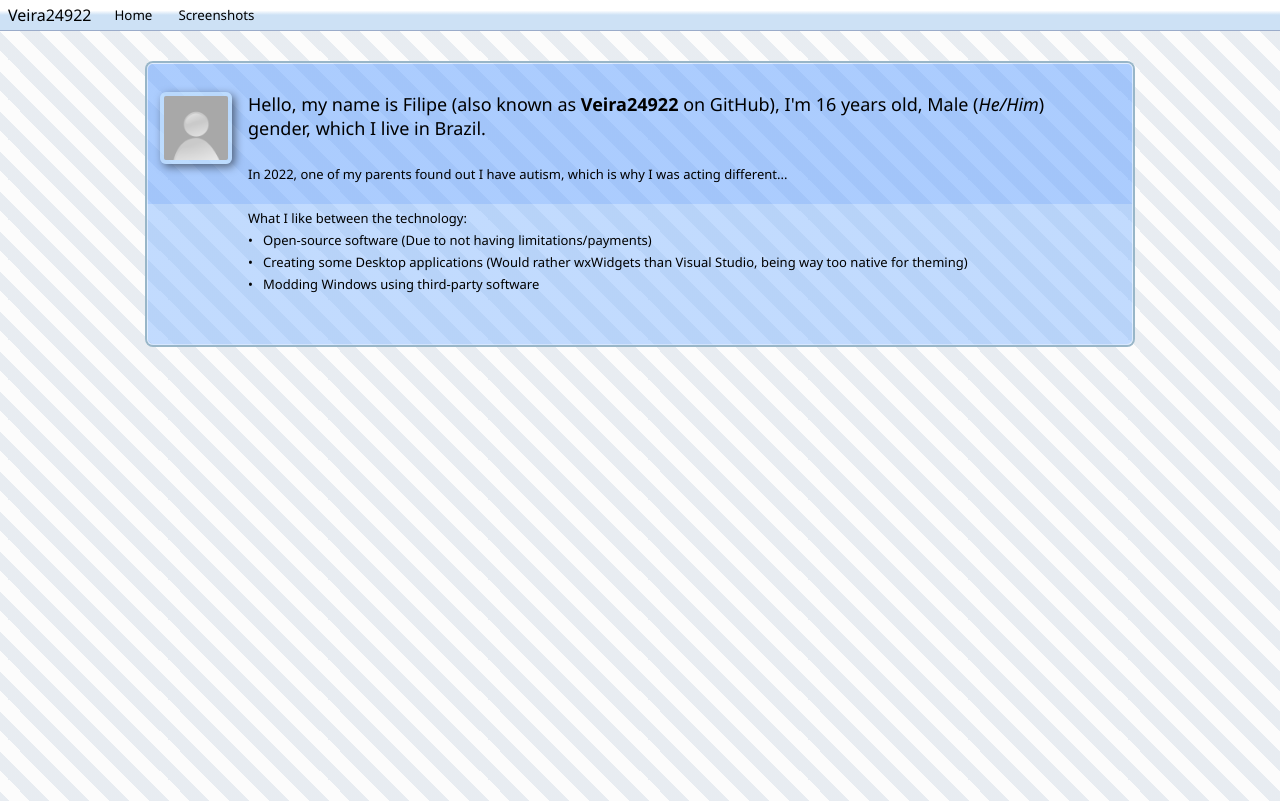
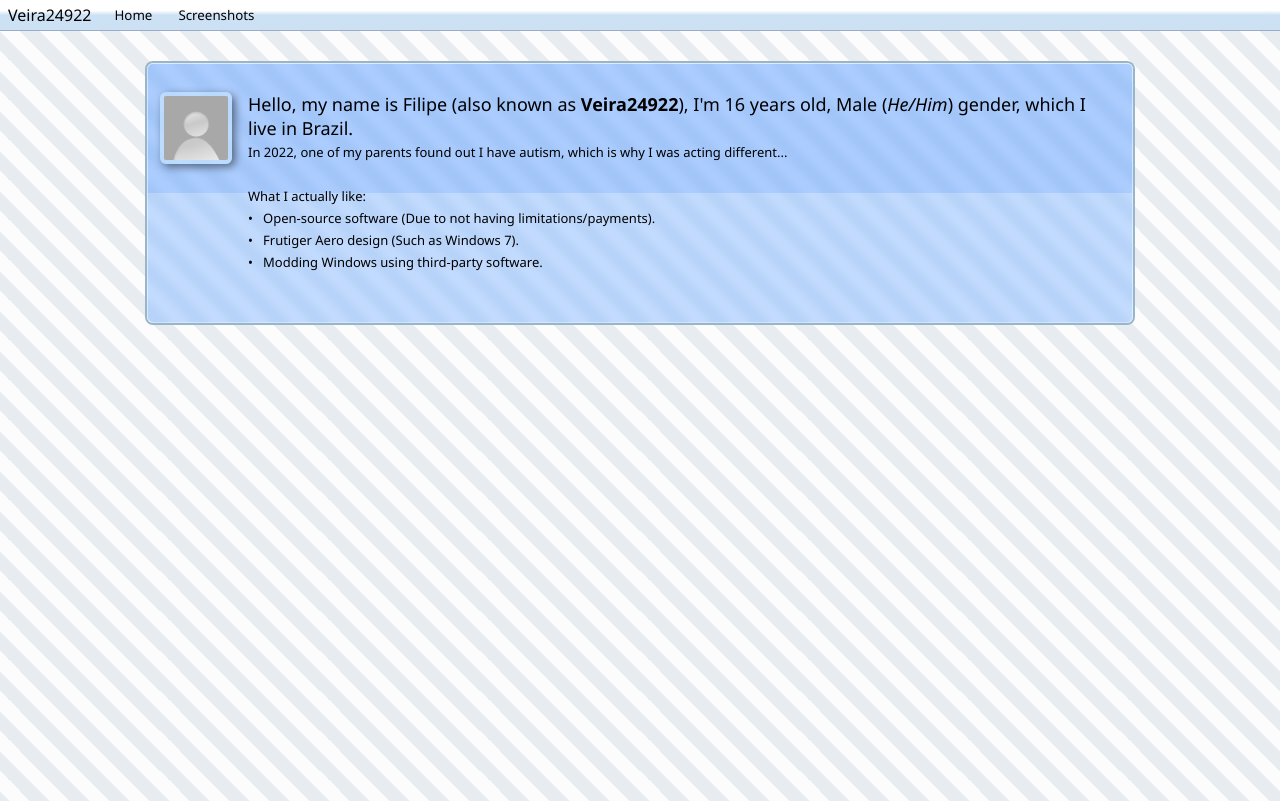
Before and after one commit to veira24922/veira24922.github.io, a plain HTML site: page index.html in a window 1280 px wide. Drawn offline with Linux system fonts and the light colour scheme.

Commit message:
Change something, and then bring back the blur backdrop.

```diff
--- a/assets/css/ux.css
+++ b/assets/css/ux.css
@@ -78,6 +78,7 @@ div#card {
     border: 1px solid rgba(255, 255,255, 0.5);
     box-shadow: 0px 0px 0px 2px rgb(152, 182, 200);
     border-radius: 6px;
+    backdrop-filter: blur(3px);
 }
 div#card.half-size {
     width: 50%;
--- a/index.html
+++ b/index.html
@@ -16,8 +16,7 @@
                 <p class="flex-paragraph flex-spacing">
                     <img id="profile-image" src="assets/img/profile.png" class="decoration" alt="Profile Picture" width="64" height=64">
                     <span>
-                        <font size="4">Hello, my name is Filipe (also known as <b>Veira24922</b> on GitHub), I'm <font class="age">...</font> years old, Male (<i>He/Him</i>) gender, which I live in Brazil.</font>
-                        <br>
+                        <font size="4">Hello, my name is Filipe (also known as <b>Veira24922</b>), I'm <font class="age">...</font> years old, Male (<i>He/Him</i>) gender, which I live in Brazil.</font>
                         <br>
                         <font size="2">
                             In 2022, one of my parents found out I have autism, which is why I was acting different...
@@ -25,10 +24,10 @@
                         <br>
                         <br>
                         <font size="2">
-                            What I like between the technology:<br>
-                            • &nbsp;&nbsp;Open-source software (Due to not having limitations/payments)<br>
-                            • &nbsp;&nbsp;Creating some Desktop applications (Would rather wxWidgets than Visual Studio, being way too native for theming)<br>
-                            • &nbsp;&nbsp;Modding Windows using third-party software
+                            What I actually like:<br>
+                            • &nbsp;&nbsp;Open-source software (Due to not having limitations/payments).<br>
+                            • &nbsp;&nbsp;Frutiger Aero design (Such as Windows 7).<br>
+                            • &nbsp;&nbsp;Modding Windows using third-party software.
                         </font>
                         <br>
                         <br>
```
Also changed, not shown: screenshots.html (+4 -2 lines).
